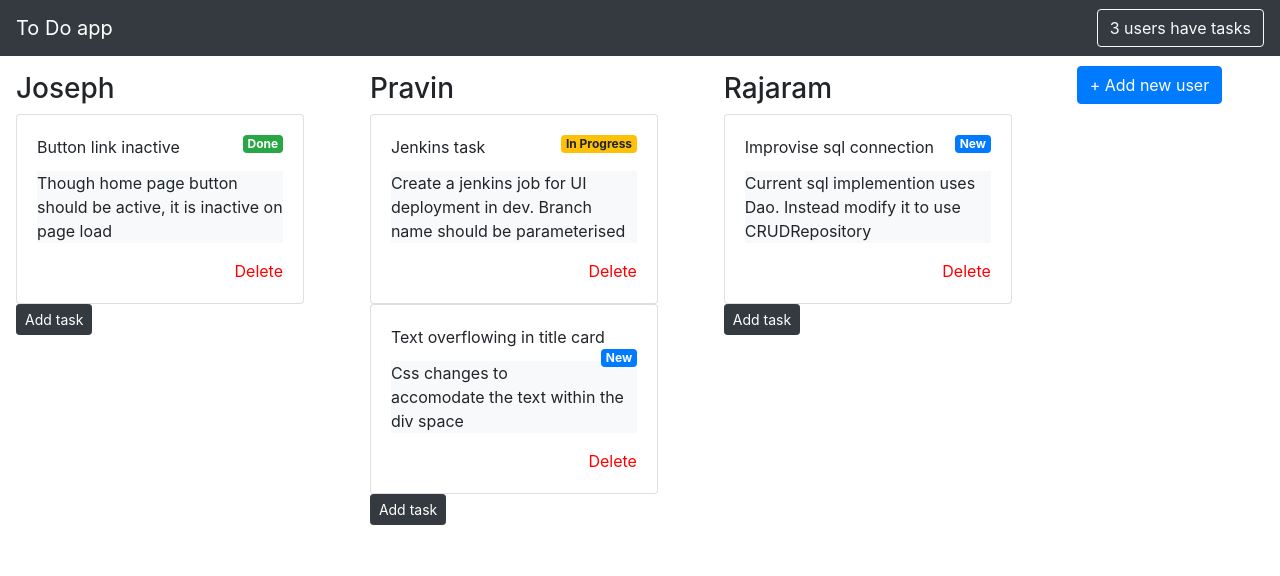
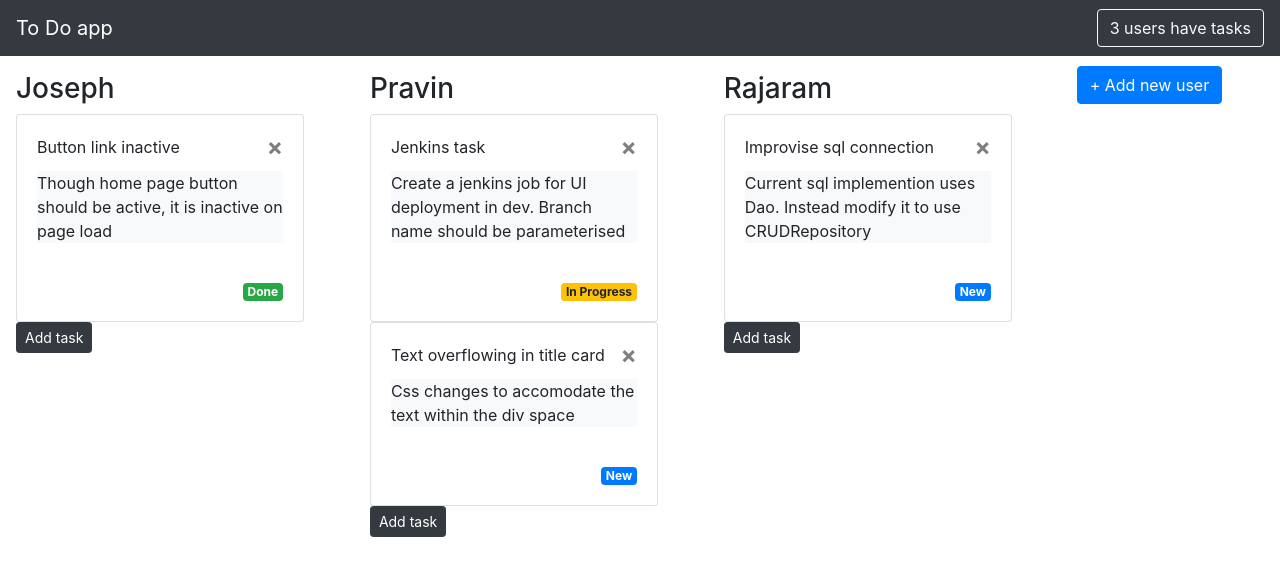
Before and after one commit to JosephPravin/to-do, a React (Create React App) app: page / in a window 1280 px wide. Shown: the top 576 px of the page. Built offline with nearby package versions, Linux system fonts and the light colour scheme.

Commit message:
changes to Card component

```diff
--- a/src/components/card.jsx
+++ b/src/components/card.jsx
@@ -17,9 +17,14 @@ class Card extends Component {
         return (
             <div className="card" style={{width: '18rem'}}>
                 <div className="card-body">
-                    <p className="card-title">{task.title} <span className={statusBg()} style={{float: "right"}}>{task.status}</span></p>
+                    <p className="card-title">
+                        {task.title}
+                        <span className="close" onClick={()=>{onDeleteTask(name, task)}} aria-label="Delete">&times;</span>
+                    </p>
                     <p className="card-text bg-light">{task.description}</p>
-                    <a href="#!" onClick={()=>{onDeleteTask(name, task)}} style={{float:"right", color: "red"}}>Delete</a>
+                </div>
+                <div className="card-body">
+                    <span className={statusBg()} style={{float: "right"}}>{task.status}</span>
                 </div>
             </div>
          );
--- a/src/components/cards.jsx
+++ b/src/components/cards.jsx
@@ -7,7 +7,7 @@ class Cards extends Component {
         return ( <div>
             {
                 tasks.map(task => (
-                    <Card task={task} onDeleteTask={onDeleteTask} name={name}></Card>
+                    <Card key={task.title} task={task} onDeleteTask={onDeleteTask} name={name}></Card>
                 ))
             }
         </div> );
```
